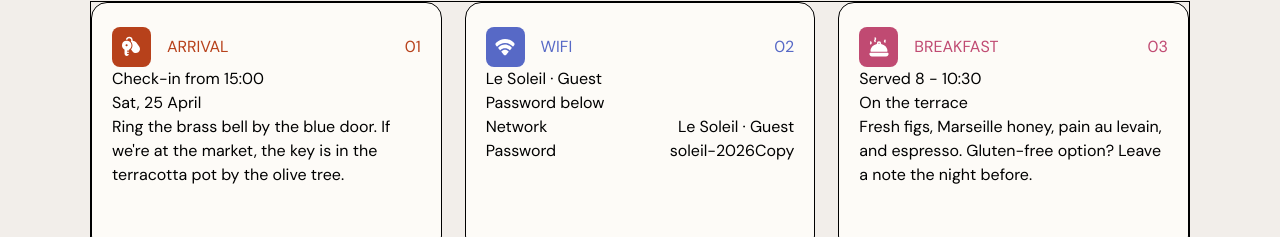
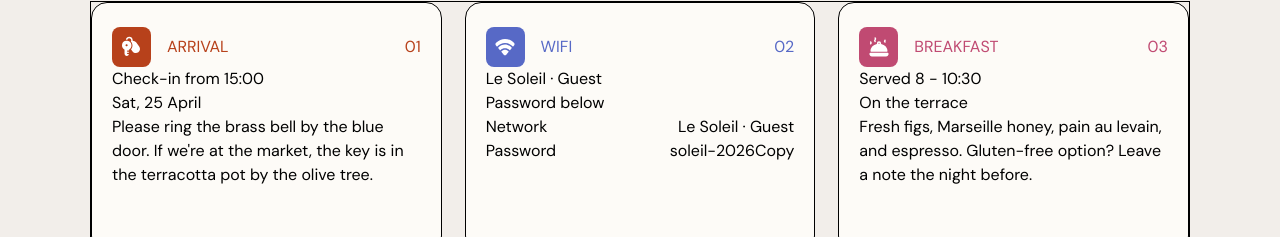
Before and after one commit to Sven-27/hotel-booking-confirmation-page, a React (Vite) app: page / in a window 1280 px wide. Shown: the part 613-850 px from the top of the page. Built offline with nearby package versions, Linux system fonts and the light colour scheme; a web font is replaced by a local one.

Commit message:
Add small change to test git credentials.

```diff
--- a/src/components/Bottomcards.tsx
+++ b/src/components/Bottomcards.tsx
@@ -41,7 +41,7 @@ const Bottomcards: React.FC = () => {
               </div>
             </div>
             <div id="instructions">
-                Ring the brass bell by the blue door. If we're at the market, the key is in the terracotta pot by the olive tree.
+                Please ring the brass bell by the blue door. If we're at the market, the key is in the terracotta pot by the olive tree.
             </div>
 
           </div>
```
